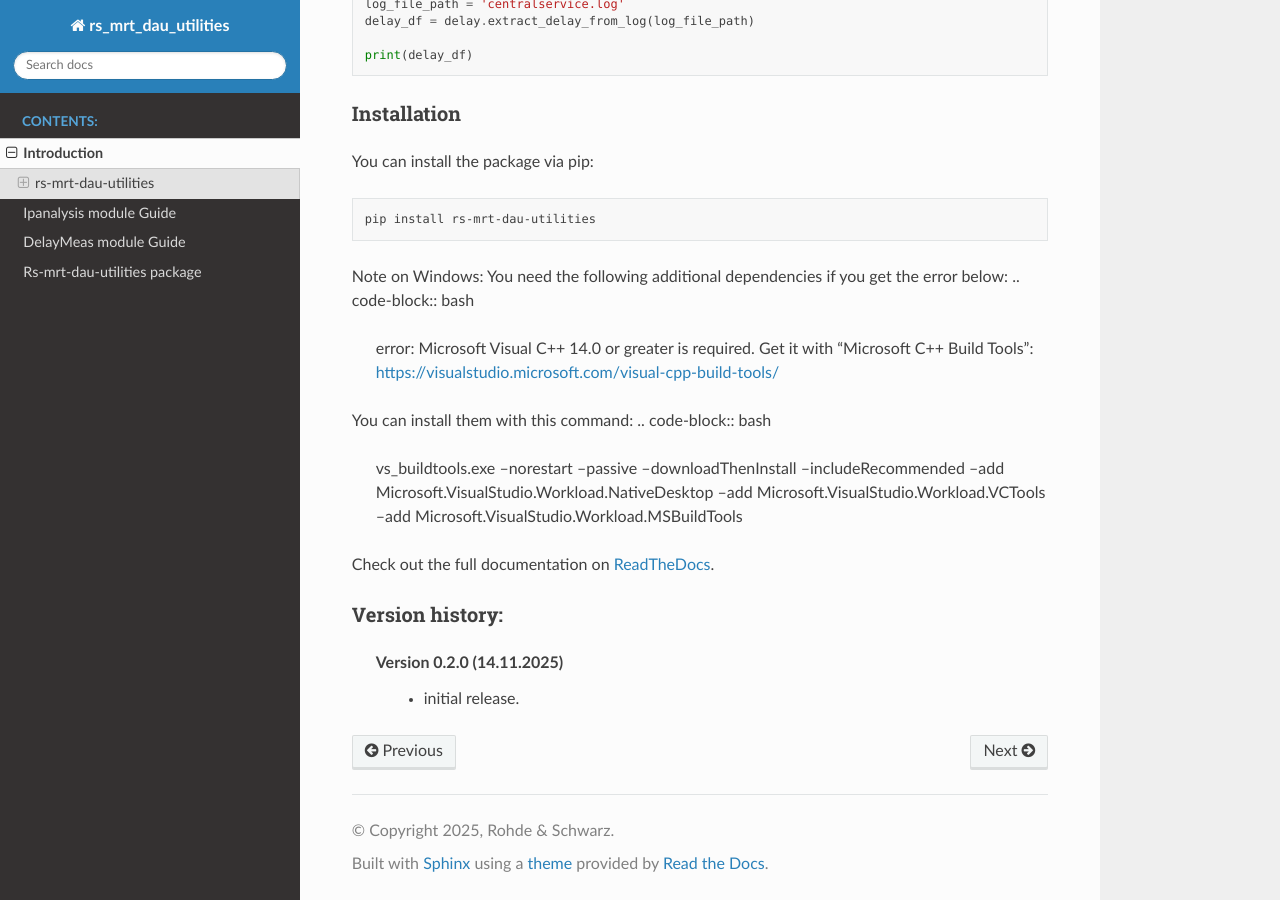
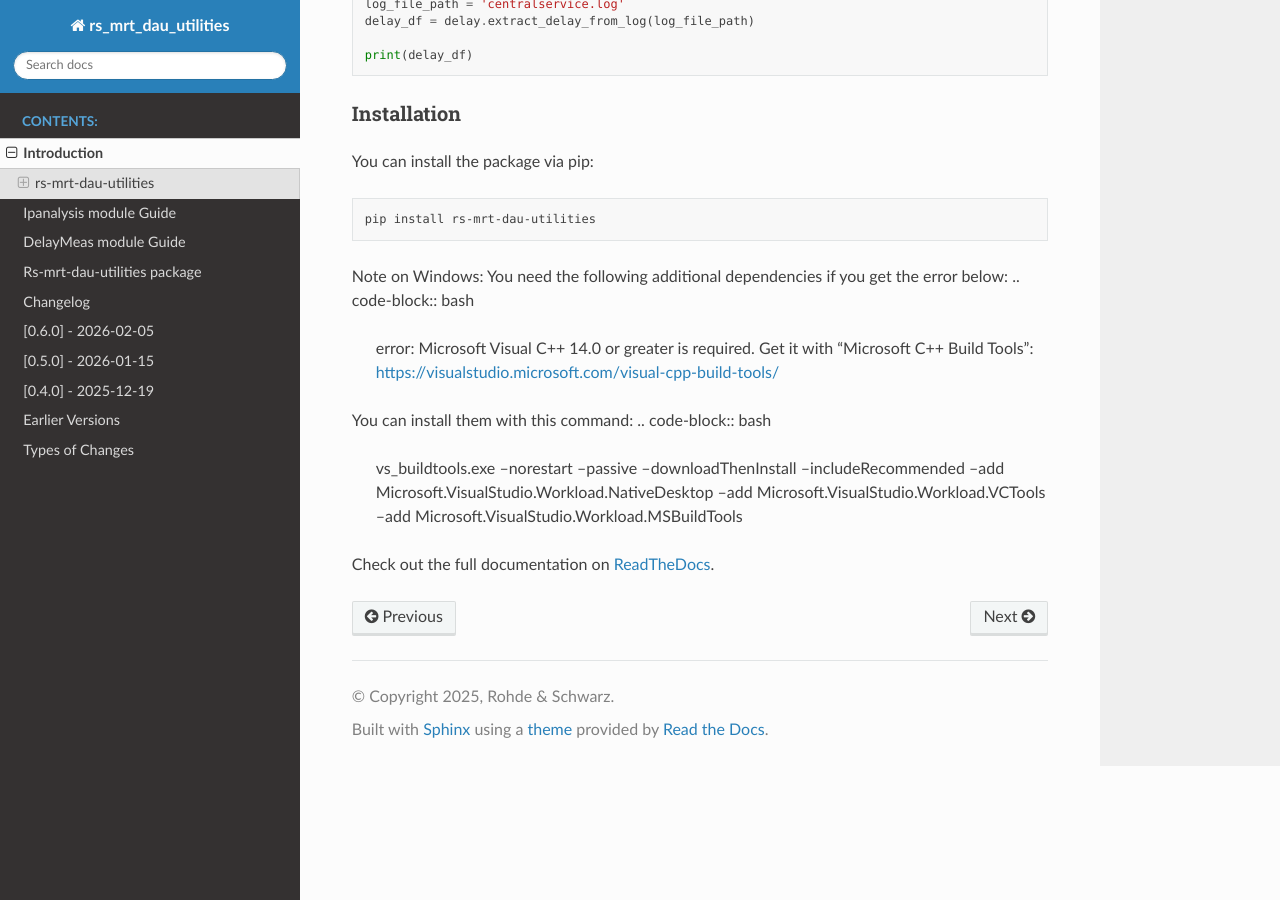
Before and after one commit to Rohde-Schwarz/rs-mrt-dau-utilities, a Sphinx documentation site: the page built from docs/source/Readme.rst, in a window 1280 px wide and 900 px high, scrolled down 869 px. Built offline with Sphinx 7.4.7 and the Read the Docs theme 3.1.0, drawn with Linux system fonts in a browser that asks for light colours.

```diff
--- a/README.rst
+++ b/README.rst
@@ -71,10 +71,3 @@ You can install them with this command:
 
 
 Check out the full documentation on `ReadTheDocs <https://rs-mrt-dau-utilities.readthedocs.io/>`_.
-
-
-Version history:
-----------------
-
-    Version 0.2.0 (14.11.2025)
-        - initial release.
--- a/docs/requirements.txt
+++ b/docs/requirements.txt
@@ -4,5 +4,4 @@ polars
 altair
 docutils
 sphinx-copybutton
-recommonmark
 sphinx-rtd-theme
--- /dev/null
+++ b/docs/source/Changelog.rst
@@ -0,0 +1,4 @@
+Changelog
+=========
+
+.. include:: ../../CHANGELOG.rst
--- a/docs/source/index.rst
+++ b/docs/source/index.rst
@@ -14,6 +14,7 @@ Module who contains utilities for the R&S DAU measurements (e.g. IP analysis, De
    Ipanalysis
    DelayMeas
    RsMrtDauUtilities
+   Changelog
 
 Indices and tables
 ==================
--- a/pyproject.toml
+++ b/pyproject.toml
@@ -1,6 +1,6 @@
 [project]
 name = "rs-mrt-dau-utilities"
-version = "0.5.1"
+version = "0.6.0"
 license = "MIT"
 description = "Helpers to process and visualize measurement data from Rohde & Schwarz MRT DAU"
 readme = "README.rst"
@@ -39,6 +39,7 @@ dev = [
     "sphinx>=8.1.3",
     "sphinx-autodoc-typehints>=1.22.0",
     "sphinx-rtd-theme>=1.3.0",
+    "myst-parser >= 5.0.0",
 ]
 
 [tool.mypy]
```
Also changed, not shown: CHANGELOG.rst (added, +58 -0 lines), 2 other files.
